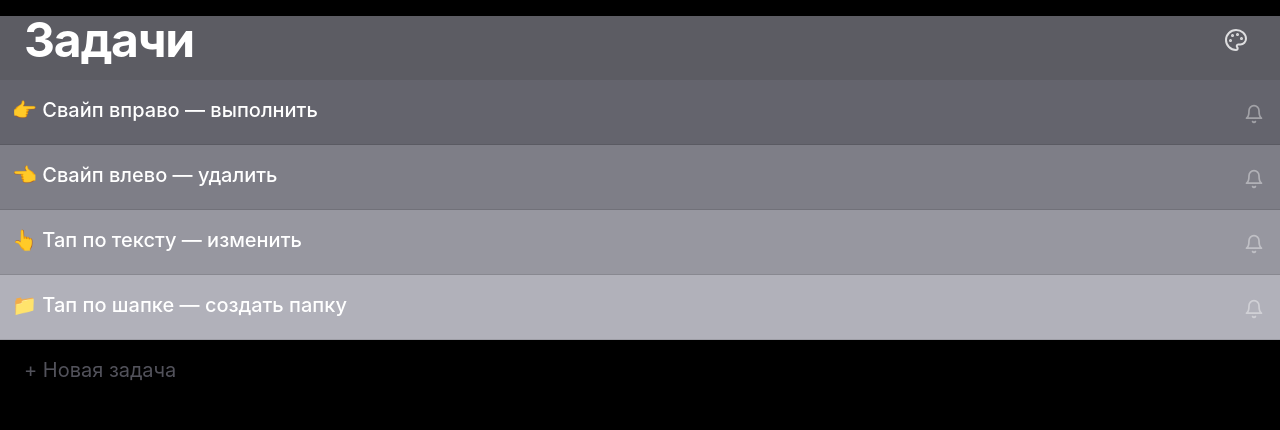
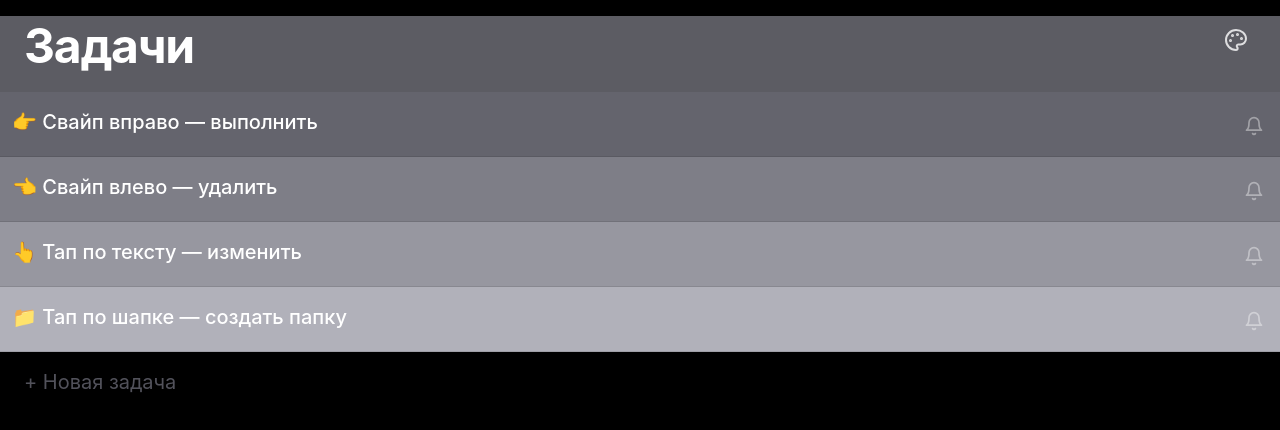
Before and after one commit to SKZHPRVT/task_time_place, a React (Vite) app: page / in a window 1280 px wide. Shown: the top 430 px of the page. Built offline with nearby package versions, Linux system fonts and the light colour scheme.

Commit message:
Fix: adaptive folder name font size, wrap to multiple lines

```diff
--- a/src/App.tsx
+++ b/src/App.tsx
@@ -94,21 +94,24 @@ export default function App() {
   return (
     <div className="flex-1 flex flex-col overflow-hidden" style={{ backgroundColor: bgColor }}>
       <div
-        className="pb-4 px-6 transition-colors duration-300 flex justify-between items-center shrink-0"
+        className="pb-4 px-6 transition-colors duration-300 flex justify-between items-start shrink-0 gap-2"
         style={{ backgroundColor: headerBg }}
       >
         <button
           onClick={() => setShowFolders(true)}
           className="min-w-0 flex-1 text-left active:opacity-60 transition-opacity"
         >
-          <h1 className="text-5xl font-bold text-white tracking-tight truncate">
+          <h1
+            className="font-bold text-white tracking-tight break-words leading-tight"
+            style={{ fontSize: 'clamp(1.5rem, 6vw, 3rem)' }}
+          >
             {activeFolder.name}
           </h1>
         </button>
 
         <button
           onClick={() => setShowPalette(!showPalette)}
-          className="p-2 rounded-full active:bg-white/20 transition-colors shrink-0 ml-2"
+          className="p-2 rounded-full active:bg-white/20 transition-colors shrink-0 mt-1"
         >
           <Palette size={24} className="text-white/80" />
         </button>
```
